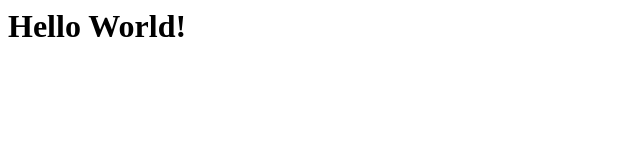
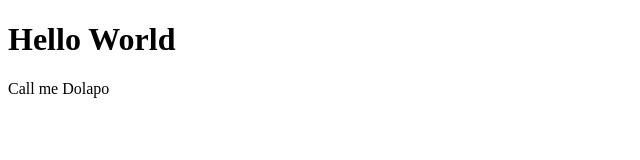
Before and after one commit to Dolapo-18/website, a plain HTML site: page index.html in a window 1280 px wide. Shown: the whole page, without its empty margins (0-640 px from the left). Drawn offline with Linux system fonts and the light colour scheme.

Commit message:
Add some HTML structure

```diff
--- a/index.html
+++ b/index.html
@@ -1 +1,11 @@
-<h1>Hello World!</h1>
+<!DOCTYPE html>
+<html lang="en" dir="ltr">
+  <head>
+    <meta charset="utf-8">
+    <title></title>
+  </head>
+  <body>
+    <h1>Hello World</h1>
+    <p>Call me Dolapo</p>
+  </body>
+</html>
```
